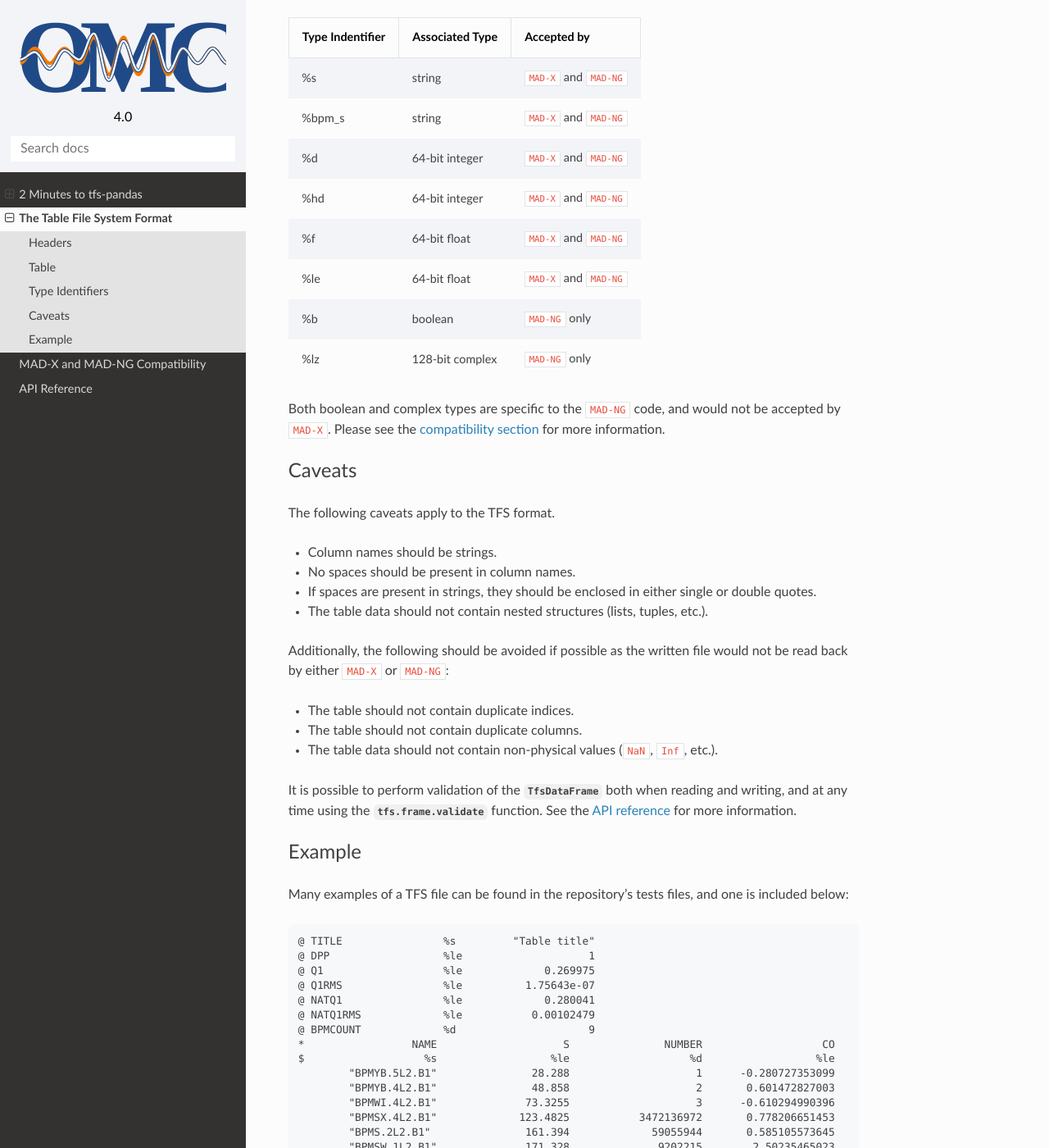
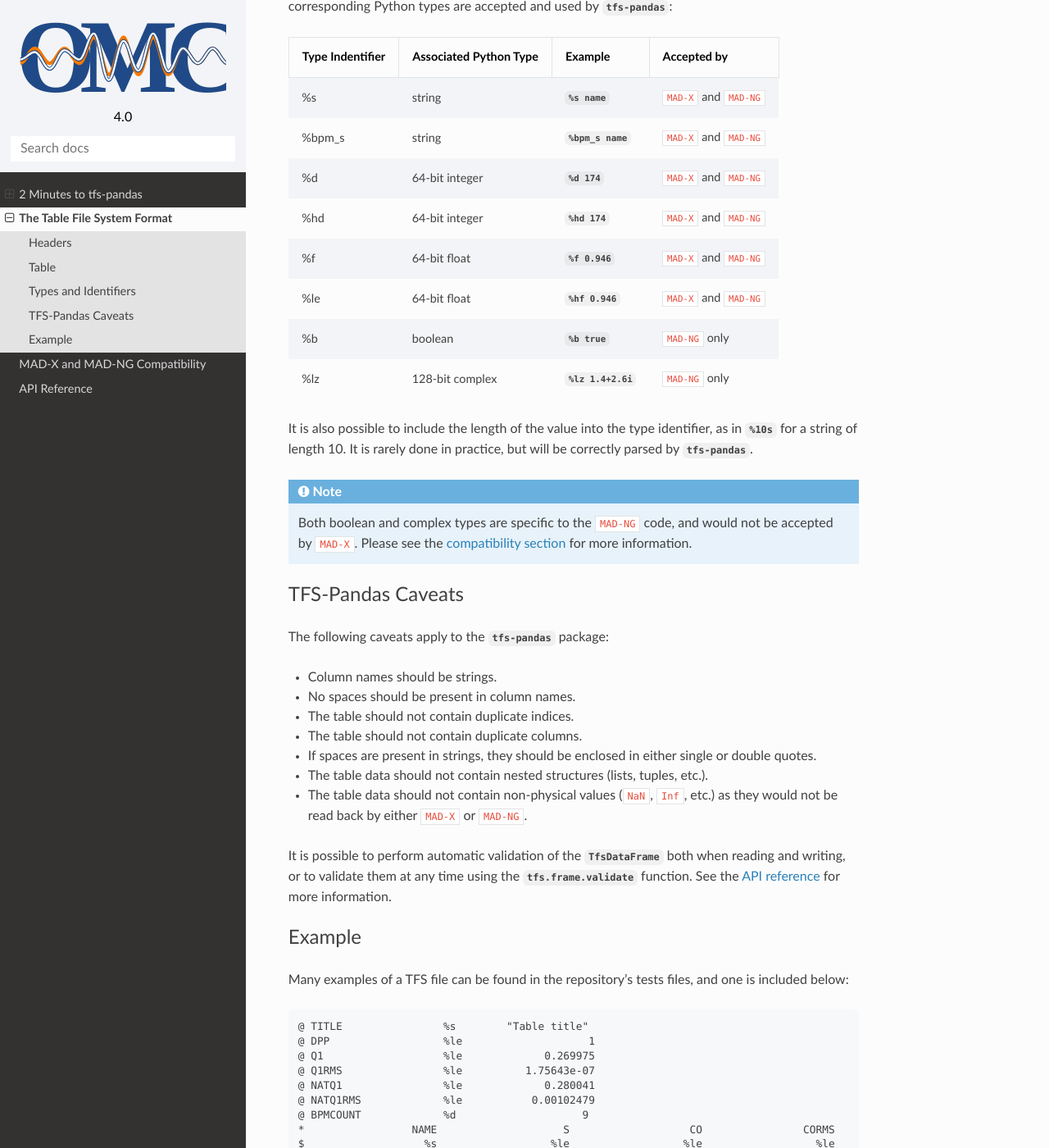
Before and after one commit to pylhc/tfs, a Sphinx documentation site: the page built from doc/tfsformat.rst, in a window 1280 px wide and 1400 px high, scrolled down 1461 px. Shown: the whole window at 82% size. Built offline with Sphinx 7.4.7 and the Read the Docs theme 2.0.0, drawn with Linux system fonts in a browser that asks for light colours; some of the changed text lies outside the part shown.

Commit message:
all feedback from Josch

```diff
--- a/doc/tfsformat.rst
+++ b/doc/tfsformat.rst
@@ -18,7 +18,7 @@ All headers lines start with the `@` character, and have the following structure
 
 - The `@` character.
 - The name of the parameter.
-- The type identifier of the parameter (see `Type Identifiers`_ below).
+- The type identifier of the parameter (see `Types and Identifiers`_ below).
 - The value of the parameter.
 
 An example header line is:
@@ -34,7 +34,7 @@ Table
 
 After header lines follows the `table` section.
 A first line, starting with the `*` character, contains the names of the columns.
-Just below, a line starting with the `$` character contains the type identifiers of the columns' data (see `Type Identifiers`_ below).
+Just below, a line starting with the `$` character contains the type identifiers of the columns' data (see `Types and Identifiers`_ below).
 These two lines look like:
 
 .. code-block::
@@ -43,7 +43,8 @@ These two lines look like:
     $                   %d                   %s                  %le
 
 
-Afterwards all lines contain the data of the table, one row per line, right-aligned with the column names.
+Afterwards all lines contain the data of the table, one row per line.
+These lines are traditionally right-aligned with the column names for readability, which is not mandatory.
 Following the example above, a few table lines would look like:
 
 .. code-block::
@@ -53,47 +54,49 @@ Following the example above, a few table lines would look like:
                          1            SOMETHING              4.51395
                      21345         "WITH SPACE"             123.4825
 
-Traditionally, columns are separated by at least one blank space, and the column width is chosen to accomodate the longest column name or value.
+Columns are separated by at least one blank space, and the column width is chosen to accomodate the longest column name or value.
 
-Type Identifiers
-----------------
+Types and Identifiers
+---------------------
 
 Type identifiers are specific strings that indicate the type to interpret the relevant data as, whether it be a parameter in the `headers` or a column's data.
-The following type identifiers and their corresponding types are accepted and used by `tfs-pandas`:
+The following type identifiers and their corresponding Python types are accepted and used by `tfs-pandas`:
 
-================  ===============  ========================
-Type Indentifier  Associated Type               Accepted by
-================  ===============  ========================
-%s                         string  ``MAD-X`` and ``MAD-NG``
-%bpm_s                     string  ``MAD-X`` and ``MAD-NG``
-%d                 64-bit integer  ``MAD-X`` and ``MAD-NG``
-%hd                64-bit integer  ``MAD-X`` and ``MAD-NG``
-%f                   64-bit float  ``MAD-X`` and ``MAD-NG``
-%le                  64-bit float  ``MAD-X`` and ``MAD-NG``
-%b                        boolean           ``MAD-NG`` only
-%lz               128-bit complex           ``MAD-NG`` only
-================  ===============  ========================
+================  ======================  =============== =========================
+Type Indentifier  Associated Python Type          Example               Accepted by
+================  ======================  =============== =========================
+%s                                string        `%s name`  ``MAD-X`` and ``MAD-NG``
+%bpm_s                            string    `%bpm_s name` ``MAD-X`` and ``MAD-NG``
+%d                        64-bit integer         `%d 174`  ``MAD-X`` and ``MAD-NG``
+%hd                       64-bit integer        `%hd 174`  ``MAD-X`` and ``MAD-NG``
+%f                          64-bit float       `%f 0.946`  ``MAD-X`` and ``MAD-NG``
+%le                         64-bit float      `%hf 0.946`  ``MAD-X`` and ``MAD-NG``
+%b                               boolean        `%b true`           ``MAD-NG`` only
+%lz                      128-bit complex   `%lz 1.4+2.6i`           ``MAD-NG`` only
+================  ======================  =============== =========================
 
-Both boolean and complex types are specific to the ``MAD-NG`` code, and would not be accepted by ``MAD-X``.
-Please see the :doc:`compatibility section <compatibility>` for more information.
+It is also possible to include the length of the value into the type identifier, as in `%10s` for a string of length 10.
+It is rarely done in practice, but will be correctly parsed by `tfs-pandas`.
 
-Caveats
--------
+.. admonition:: Note
 
-The following caveats apply to the TFS format.
+    Both boolean and complex types are specific to the ``MAD-NG`` code, and would not be accepted by ``MAD-X``.
+    Please see the :doc:`compatibility section <compatibility>` for more information.
+
+TFS-Pandas Caveats
+------------------
+
+The following caveats apply to the `tfs-pandas` package:
 
 - Column names should be strings.
 - No spaces should be present in column names.
+- The table should not contain duplicate indices.
+- The table should not contain duplicate columns.
 - If spaces are present in strings, they should be enclosed in either single or double quotes.
 - The table data should not contain nested structures (lists, tuples, etc.).
+- The table data should not contain non-physical values (``NaN``, ``Inf``, etc.) as they would not be read back by either ``MAD-X`` or ``MAD-NG``.
 
-Additionally, the following should be avoided if possible as the written file would not be read back by either ``MAD-X`` or ``MAD-NG``:
-
-- The table should not contain duplicate indices.
-- The table should not contain duplicate columns.
-- The table data should not contain non-physical values (``NaN``, ``Inf``, etc.).
-
-It is possible to perform validation of the `TfsDataFrame` both when reading and writing, and at any time using the `tfs.frame.validate` function.
+It is possible to perform automatic validation of the `TfsDataFrame` both when reading and writing, or to validate them at any time using the `tfs.frame.validate` function.
 See the :doc:`API reference <modules/index>` for more information.
 
 Example
@@ -103,24 +106,24 @@ Many examples of a TFS file can be found in the repository's tests files, and on
 
 .. code-block::
 
-    @ TITLE                %s         "Table title"
+    @ TITLE                %s        "Table title"
     @ DPP                  %le                    1
     @ Q1                   %le             0.269975
     @ Q1RMS                %le          1.75643e-07
     @ NATQ1                %le             0.280041
     @ NATQ1RMS             %le           0.00102479
-    @ BPMCOUNT             %d                     9
-    *                 NAME                    S               NUMBER                   CO                CORMS              BPM_RES
-    $                   %s                  %le                   %d                  %le                  %le                  %le
-            "BPMYB.5L2.B1"               28.288                    1      -0.280727353099     0.00404721900879       0.121264541395
-            "BPMYB.4L2.B1"               48.858                    2       0.601472827003     0.00301396244054       0.129738519811
-            "BPMWI.4L2.B1"              73.3255                    3      -0.610294990396      0.0039123010318      0.0952864848273
-            "BPMSX.4L2.B1"             123.4825           3472136972       0.778206651453     0.00542543379504      0.0578581425476
-            "BPMS.2L2.B1"               161.394             59055944       0.585105573645     0.00291016910226         0.1223625619
-            "BPMSW.1L2.B1"              171.328              9202215        2.50235465023     0.00275350035218       0.148603785488
-            "BPMSW.1R2.B1"              214.518                 3117        1.81036167087     0.00282138482457       0.164954082556
-            "BPMS.2R2.B1"               224.452          18943819309      0.0791371365672     0.00474290041487       0.122265653712
-            "BPMSX.4R2.B1"             262.3635                  105    -0.00665768479832     0.00350302654669       0.187320306406
+    @ BPMCOUNT             %d                    9
+    *                 NAME                    S                   CO                CORMS              BPM_RES
+    $                   %s                  %le                  %le                  %le                  %le
+            "BPMYB.5L2.B1"               28.288      -0.280727353099     0.00404721900879       0.121264541395
+            "BPMYB.4L2.B1"               48.858       0.601472827003     0.00301396244054       0.129738519811
+            "BPMWI.4L2.B1"              73.3255      -0.610294990396      0.0039123010318      0.0952864848273
+            "BPMSX.4L2.B1"             123.4825       0.778206651453     0.00542543379504      0.0578581425476
+            "BPMS.2L2.B1"               161.394       0.585105573645     0.00291016910226         0.1223625619
+            "BPMSW.1L2.B1"              171.328        2.50235465023     0.00275350035218       0.148603785488
+            "BPMSW.1R2.B1"              214.518        1.81036167087     0.00282138482457       0.164954082556
+            "BPMS.2R2.B1"               224.452      0.0791371365672     0.00474290041487       0.122265653712
+            "BPMSX.4R2.B1"             262.3635    -0.00665768479832     0.00350302654669       0.187320306406
 
 
 
```
